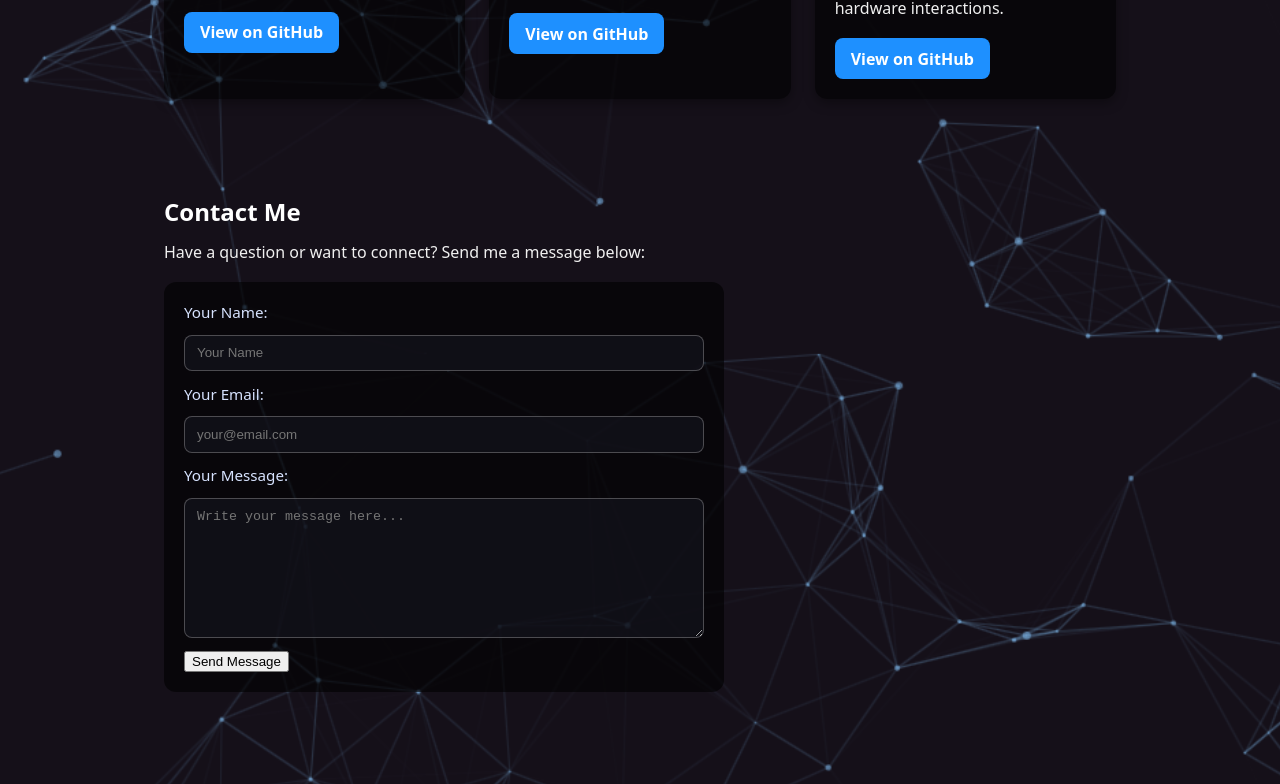
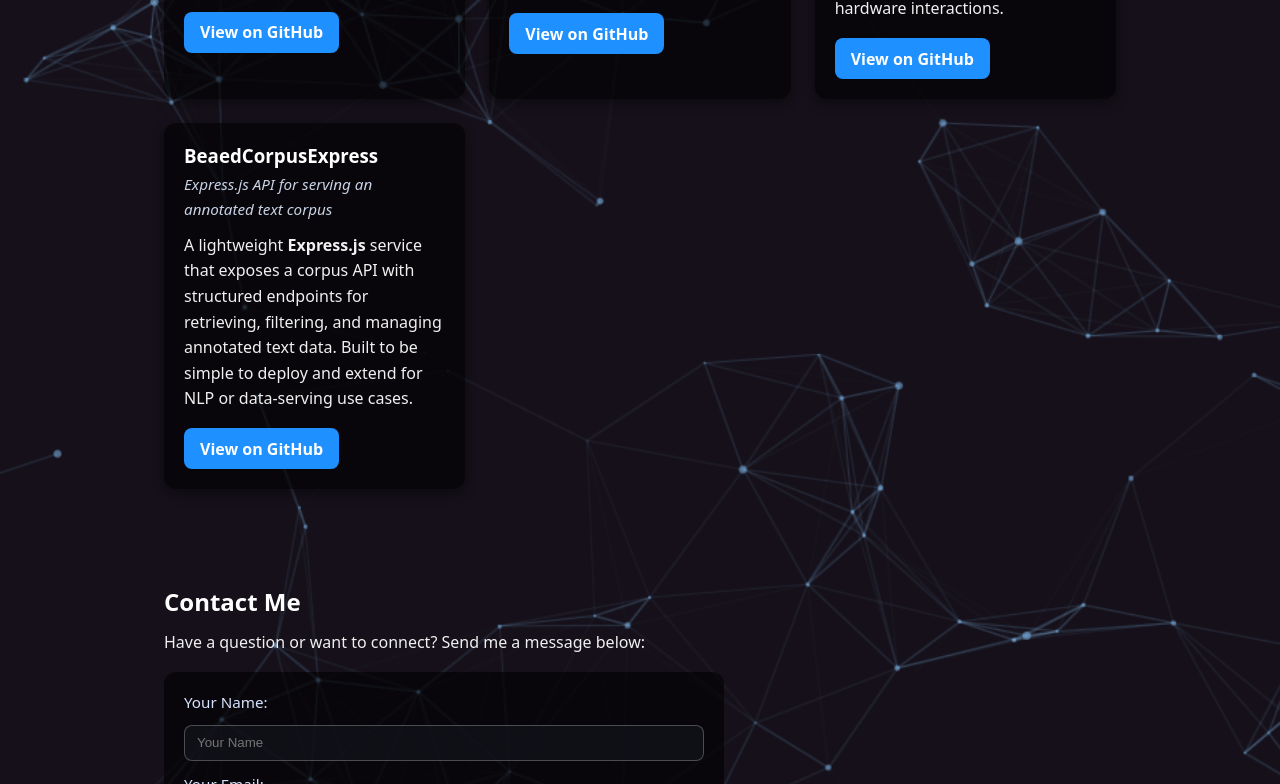
Before and after one commit to DeviousFate/deviousfate.github.io, a plain HTML site: page index.html in a window 1280 px wide. Shown: the part 1246-2030 px from the top of the page. Drawn offline with Linux system fonts and the light colour scheme.

Commit message:
Portfolio Update: End of Courses and New Projects

```diff
--- a/css/style.css
+++ b/css/style.css
@@ -42,6 +42,7 @@ nav a:hover { text-decoration: underline; }
   text-align: center;
   padding: 4rem 0 3rem;
 }
+.hero .button + .button { margin-left: .75rem; }
 .hero .button,
 .project-item a {
   display: inline-block;
--- a/index.html
+++ b/index.html
@@ -26,6 +26,7 @@
         <h2>Welcome to My Website</h2>
         <p class="tagline">CS @ SNHU 2025 • Developer focused on secure, user-friendly systems • Ex-Finance Manager</p>
         <a href="#about" class="button">Learn More</a>
+        <a href="https://github.com/DeviousFate/BeaedCorpusExpress" class="button" target="_blank" rel="noopener noreferrer">View BeaedCorpusExpress on GitHub</a>
     </section>
 
     <!-- About Section -->
@@ -104,6 +105,18 @@
         <a href="https://github.com/DeviousFate/CS350-Smart-Thermostat" target="_blank">View on GitHub</a>
         </div>
 
+        <!-- Project 4 -->
+        <div class="project-item">
+        <h3>BeaedCorpusExpress</h3>
+        <p class="tagline">Express.js API for serving an annotated text corpus</p>
+        <p>
+            A lightweight <strong>Express.js</strong> service that exposes a corpus API with
+            structured endpoints for retrieving, filtering, and managing annotated text data.
+            Built to be simple to deploy and extend for NLP or data-serving use cases.
+        </p>
+        <a href="https://github.com/DeviousFate/BeaedCorpusExpress" target="_blank" rel="noopener noreferrer">View on GitHub</a>
+        </div>
+
     </div>
     </section>
 
```
